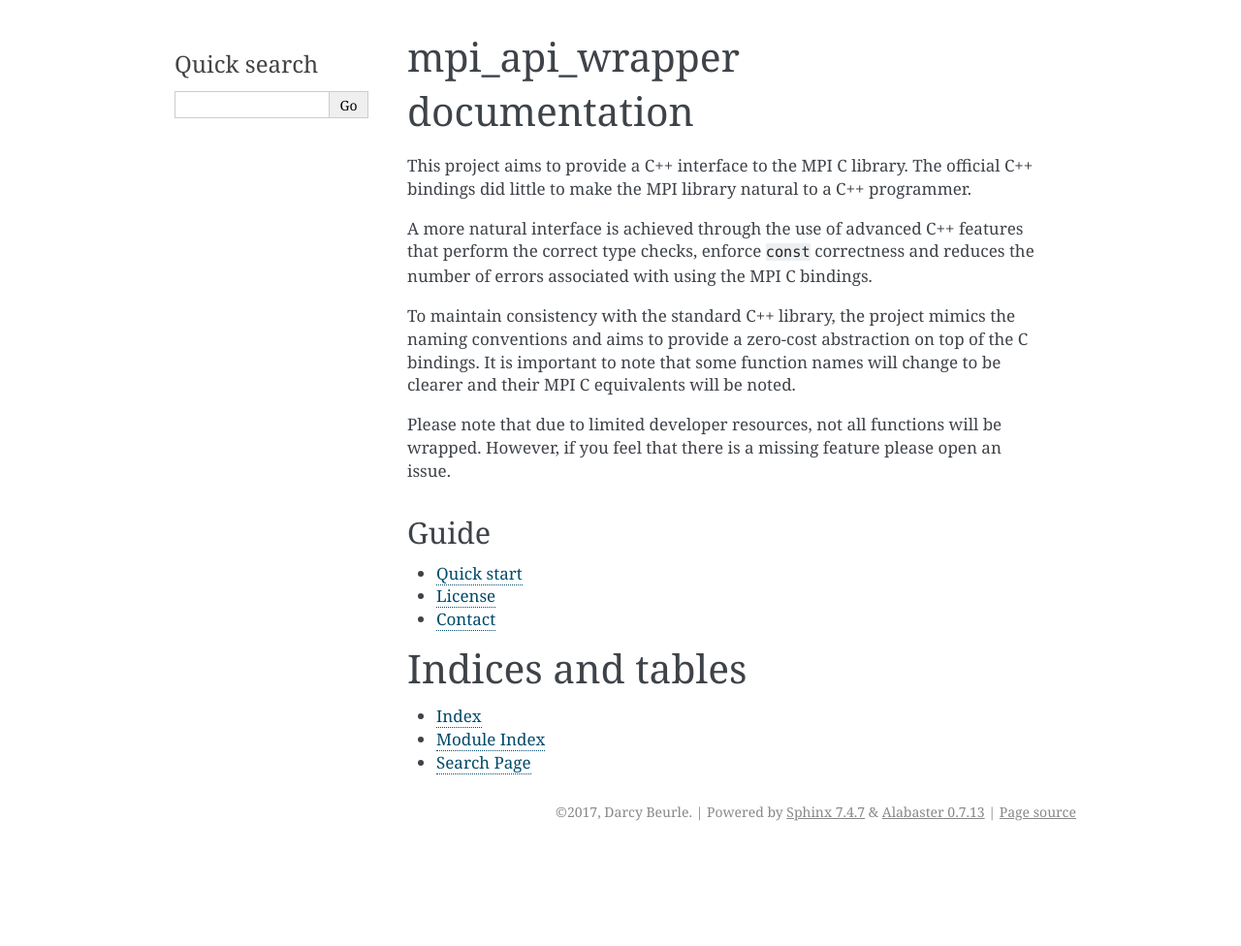
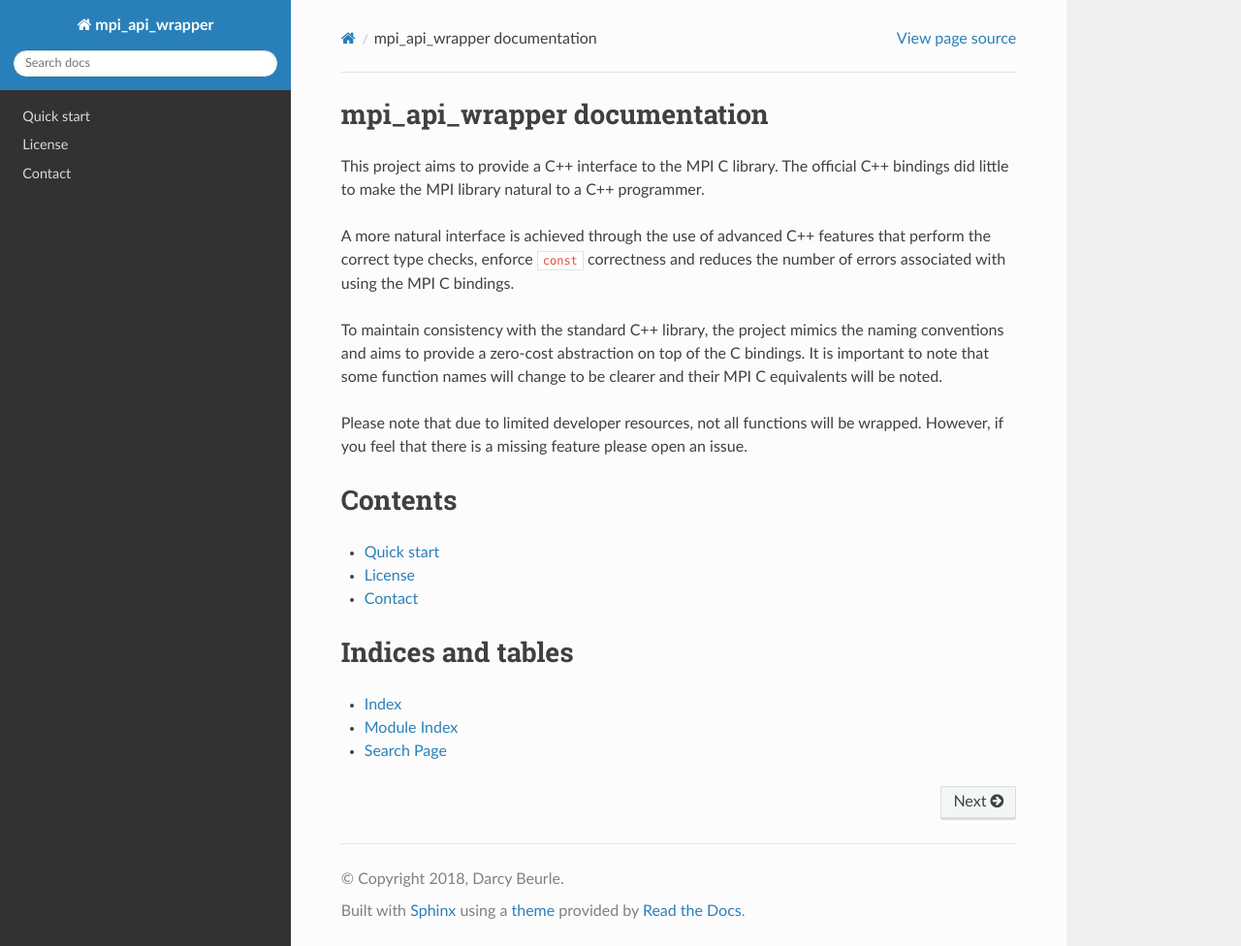
Before and after one commit to dbeurle/mpi_api_wrapper, a Sphinx documentation site: the page built from docs/source/index.rst, in a window 1280 px wide and 976 px high. Shown: the whole window at 97% size. Built offline with Sphinx 7.4.7 and the Read the Docs theme 2.0.0, drawn with Linux system fonts in a browser that asks for light colours.

Commit message:
Project name updates and theming

```diff
--- a/docs/source/conf.py
+++ b/docs/source/conf.py
@@ -1,7 +1,7 @@
 # -*- coding: utf-8 -*-
 #
-# cppmpi documentation build configuration file, created by
-# sphinx-quickstart on Sun Dec 24 15:11:38 2017.
+# mpi_api_wrapper documentation build configuration file, created by
+# sphinx-quickstart on Fri Mar 16 00:15:28 2018.
 #
 # This file is execfile()d with the current directory set to its
 # containing dir.
@@ -20,7 +20,6 @@
 # import sys
 # sys.path.insert(0, os.path.abspath('.'))
 
-
 # -- General configuration ------------------------------------------------
 
 # If your documentation needs a minimal Sphinx version, state it here.
@@ -30,11 +29,10 @@
 # Add any Sphinx extension module names here, as strings. They can be
 # extensions coming with Sphinx (named 'sphinx.ext.*') or your custom
 # ones.
-extensions = ['sphinx.ext.coverage',
-    'sphinx.ext.mathjax']
+extensions = ['sphinx.ext.mathjax']
 
 # Add any paths that contain templates here, relative to this directory.
-templates_path = ['ntemplates']
+templates_path = ['_templates']
 
 # The suffix(es) of source filenames.
 # You can specify multiple suffix as a list of string:
@@ -46,8 +44,8 @@ source_suffix = '.rst'
 master_doc = 'index'
 
 # General information about the project.
-project = u'cppmpi'
-copyright = u'2017, Darcy Beurle'
+project = u'mpi_api_wrapper'
+copyright = u'2018, Darcy Beurle'
 author = u'Darcy Beurle'
 
 # The version info for the project you're documenting, acts as replacement for
@@ -55,9 +53,9 @@ author = u'Darcy Beurle'
 # built documents.
 #
 # The short X.Y version.
-version = u'0.0.1'
+version = u''
 # The full version, including alpha/beta/rc tags.
-release = u'0.0.1'
+release = u''
 
 # The language for content autogenerated by Sphinx. Refer to documentation
 # for a list of supported languages.
@@ -83,7 +81,7 @@ todo_include_todos = False
 # The theme to use for HTML and HTML Help pages.  See the documentation for
 # a list of builtin themes.
 #
-html_theme = 'alabaster'
+html_theme = 'sphinx_rtd_theme'
 
 # Theme options are theme-specific and customize the look and feel of a theme
 # further.  For a list of options available for each theme, see the
@@ -94,7 +92,7 @@ html_theme = 'alabaster'
 # Add any paths that contain custom static files (such as style sheets) here,
 # relative to this directory. They are copied after the builtin static files,
 # so a file named "default.css" will overwrite the builtin "default.css".
-html_static_path = ['nstatic']
+html_static_path = ['_static']
 
 # Custom sidebar templates, must be a dictionary that maps document names
 # to template names.
@@ -112,7 +110,7 @@ html_sidebars = {
 # -- Options for HTMLHelp output ------------------------------------------
 
 # Output file base name for HTML help builder.
-htmlhelp_basename = 'cppmpidoc'
+htmlhelp_basename = 'mpi_api_wrapperdoc'
 
 
 # -- Options for LaTeX output ---------------------------------------------
@@ -139,7 +137,7 @@ latex_elements = {
 # (source start file, target name, title,
 #  author, documentclass [howto, manual, or own class]).
 latex_documents = [
-    (master_doc, 'cppmpi.tex', u'cppmpi Documentation',
+    (master_doc, 'mpi_api_wrapper.tex', u'mpi\\_api\\_wrapper Documentation',
      u'Darcy Beurle', 'manual'),
 ]
 
@@ -149,7 +147,7 @@ latex_documents = [
 # One entry per manual page. List of tuples
 # (source start file, name, description, authors, manual section).
 man_pages = [
-    (master_doc, 'cppmpi', u'cppmpi Documentation',
+    (master_doc, 'mpi_api_wrapper', u'mpi_api_wrapper Documentation',
      [author], 1)
 ]
 
@@ -160,7 +158,29 @@ man_pages = [
 # (source start file, target name, title, author,
 #  dir menu entry, description, category)
 texinfo_documents = [
-    (master_doc, 'cppmpi', u'cppmpi Documentation',
-     author, 'cppmpi', 'One line description of project.',
+    (master_doc, 'mpi_api_wrapper', u'mpi_api_wrapper Documentation',
+     author, 'mpi_api_wrapper', 'One line description of project.',
      'Miscellaneous'),
 ]
+
+
+
+# -- Options for Epub output ----------------------------------------------
+
+# Bibliographic Dublin Core info.
+epub_title = project
+epub_author = author
+epub_publisher = author
+epub_copyright = copyright
+
+# The unique identifier of the text. This can be a ISBN number
+# or the project homepage.
+#
+# epub_identifier = ''
+
+# A unique identification for the text.
+#
+# epub_uid = ''
+
+# A list of files that should not be packed into the epub file.
+epub_exclude_files = ['search.html']
--- a/docs/source/index.rst
+++ b/docs/source/index.rst
@@ -9,8 +9,8 @@ To maintain consistency with the standard C++ library, the project mimics the na
 
 Please note that due to limited developer resources, not all functions will be wrapped.  However, if you feel that there is a missing feature please open an issue.
 
-Guide
-^^^^^
+Contents
+========
 
 .. toctree::
    :maxdepth: 2
```
Also changed, not shown: 1 other file.
